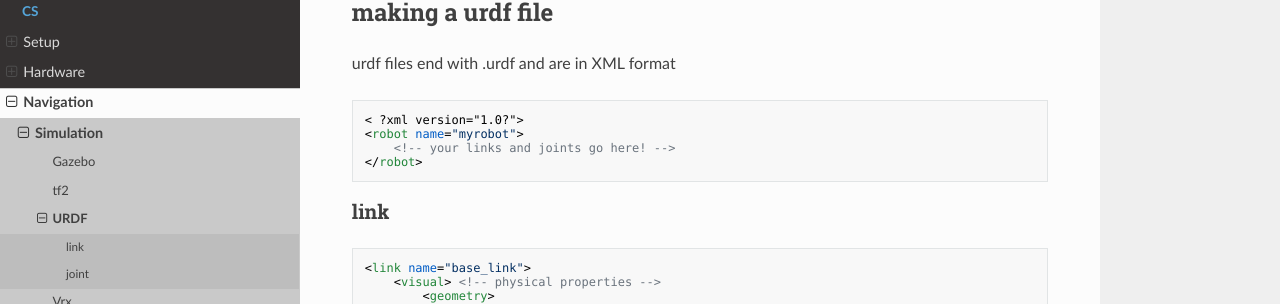
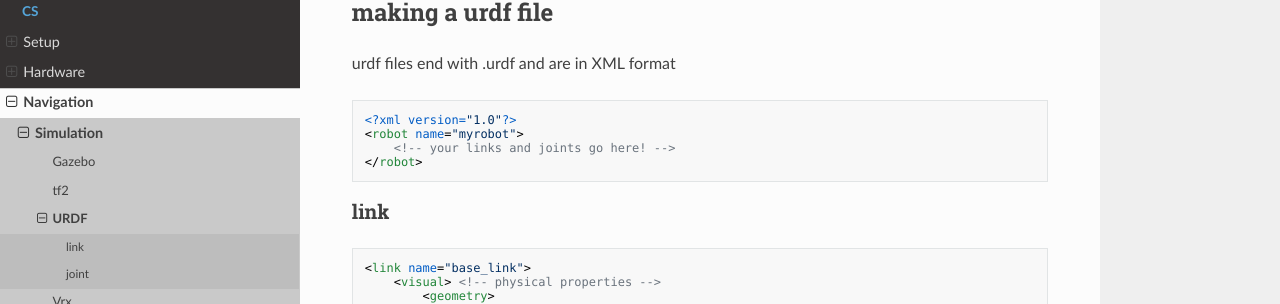
Before and after one commit to MHSeals/docs, an MkDocs documentation site: the page built from docs/CS/nav/sim/URDF.md, in a window 1280 px wide and 1158 px high. Shown: the part 151-455 px from the top of the window. Built offline with MkDocs 1.6.1, drawn with Linux system fonts in a browser that asks for light colours; nearby versions of some CDN libraries.

Commit message:
fix typo

````diff
--- a/docs/CS/nav/sim/URDF.md
+++ b/docs/CS/nav/sim/URDF.md
@@ -9,7 +9,7 @@ URDF = Unified Robot Description Format
 ## making a urdf file
 urdf files end with .urdf and are in XML format
 ```xml
-< ?xml version="1.0?">
+<?xml version="1.0"?>
 <robot name="myrobot">
 	<!-- your links and joints go here! -->
 </robot>
````
